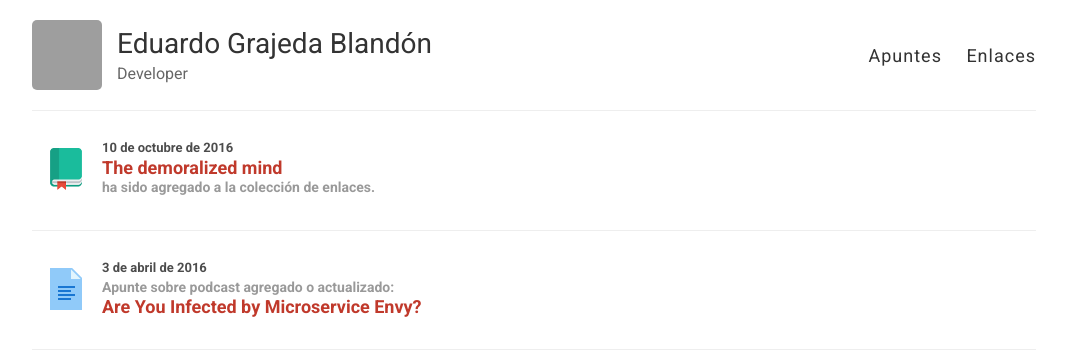
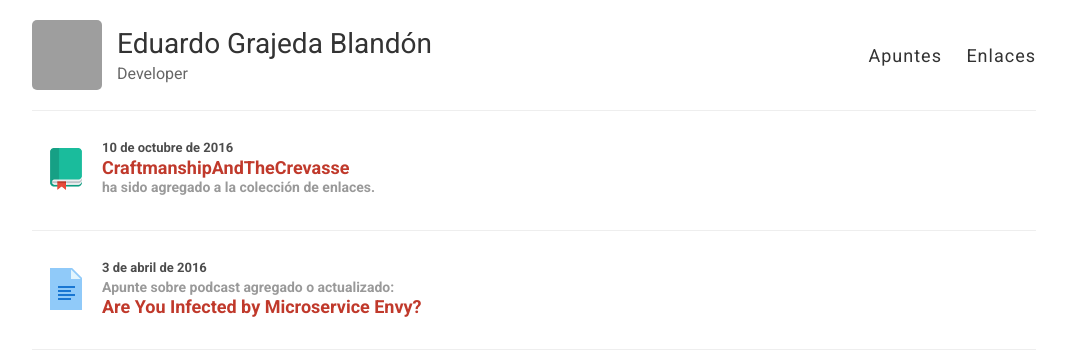
Before and after one commit to egrajeda/www, a Jekyll site: the page built from index.html, in a window 1280 px wide, cut to the strip 0-350 px from the top of the page. Shown: the whole strip, without its empty margins (106-1171 px from the left). Built offline with Jekyll 4.4.1, drawn with Linux system fonts in a browser that asks for light colours; grey boxes are pictures that could not be loaded.

Commit message:
Agregado "CraftmanshipAndTheCrevasse" a la colección de enlaces.

```diff
--- a/_data/enlaces.json
+++ b/_data/enlaces.json
@@ -40,5 +40,11 @@
     "category": "happiness",
     "excerpt": "Western consumer culture is creating a psycho-spiritual crisis that leaves us disoriented and bereft of purpose. How can we treat our sick culture and make ourselves well? asks John F Schumaker.  Our descent into the Age of Depression seems unstoppable.",
     "title": "The demoralized mind"
+  },
+  {
+    "url": "http://martinfowler.com/bliki/CraftmanshipAndTheCrevasse.html",
+    "category": "agile",
+    "excerpt": "Dan North's recent blog post on software craftsmanship has   unleashed a lot of blog discussions (which I summarize below, if   you're interested). There's a lot in there, but one of his themes   particularly resonated with me, hence this post.",
+    "title": "CraftmanshipAndTheCrevasse"
   }
 ]
--- a/enlaces/_posts/2016-10-10-update.md
+++ b/enlaces/_posts/2016-10-10-update.md
@@ -1,8 +1,8 @@
 ---
 layout: post
-title: "The demoralized mind"
+title: "CraftmanshipAndTheCrevasse"
 permalink: /enlaces/
-counter: 7
+counter: 8
 sitemap: false
 draft: true
 ---
```
